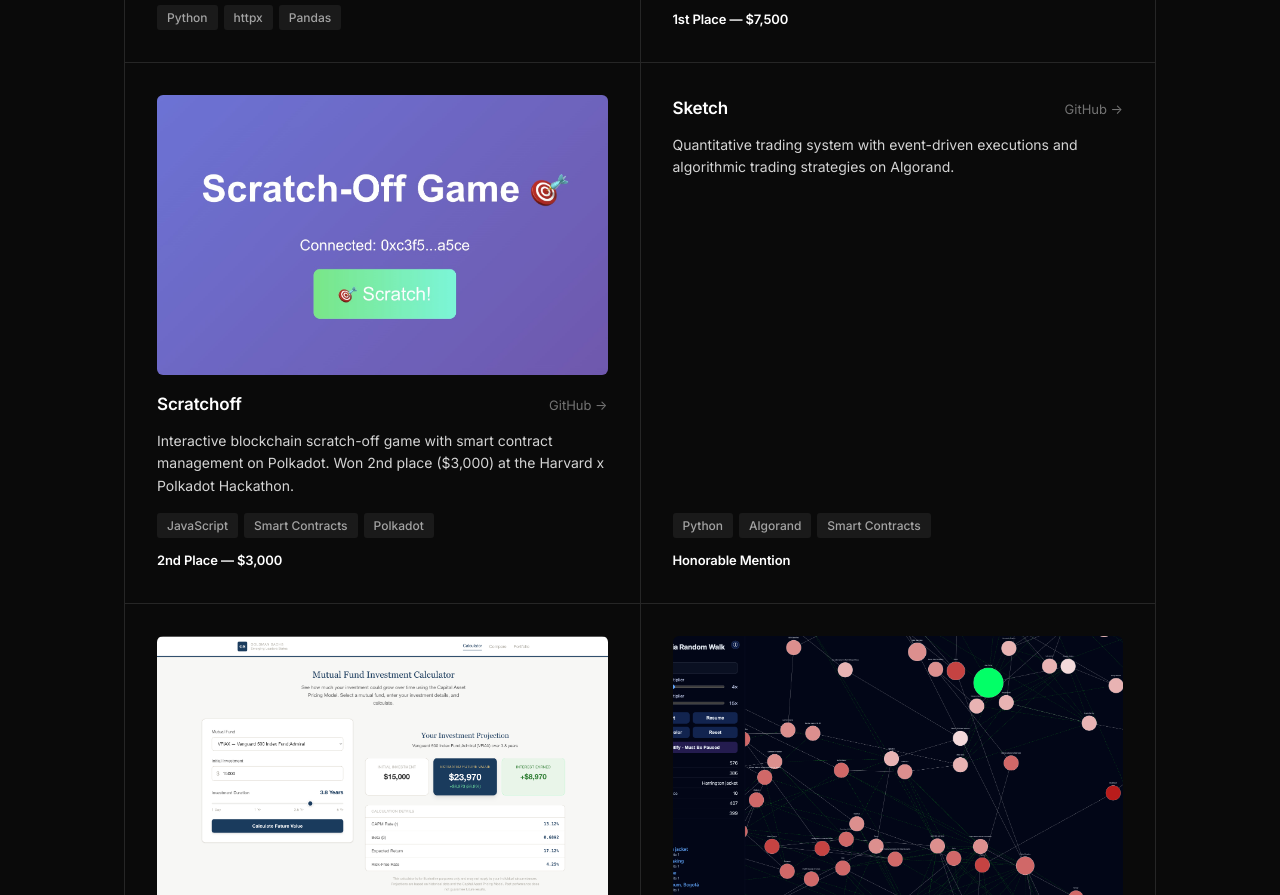
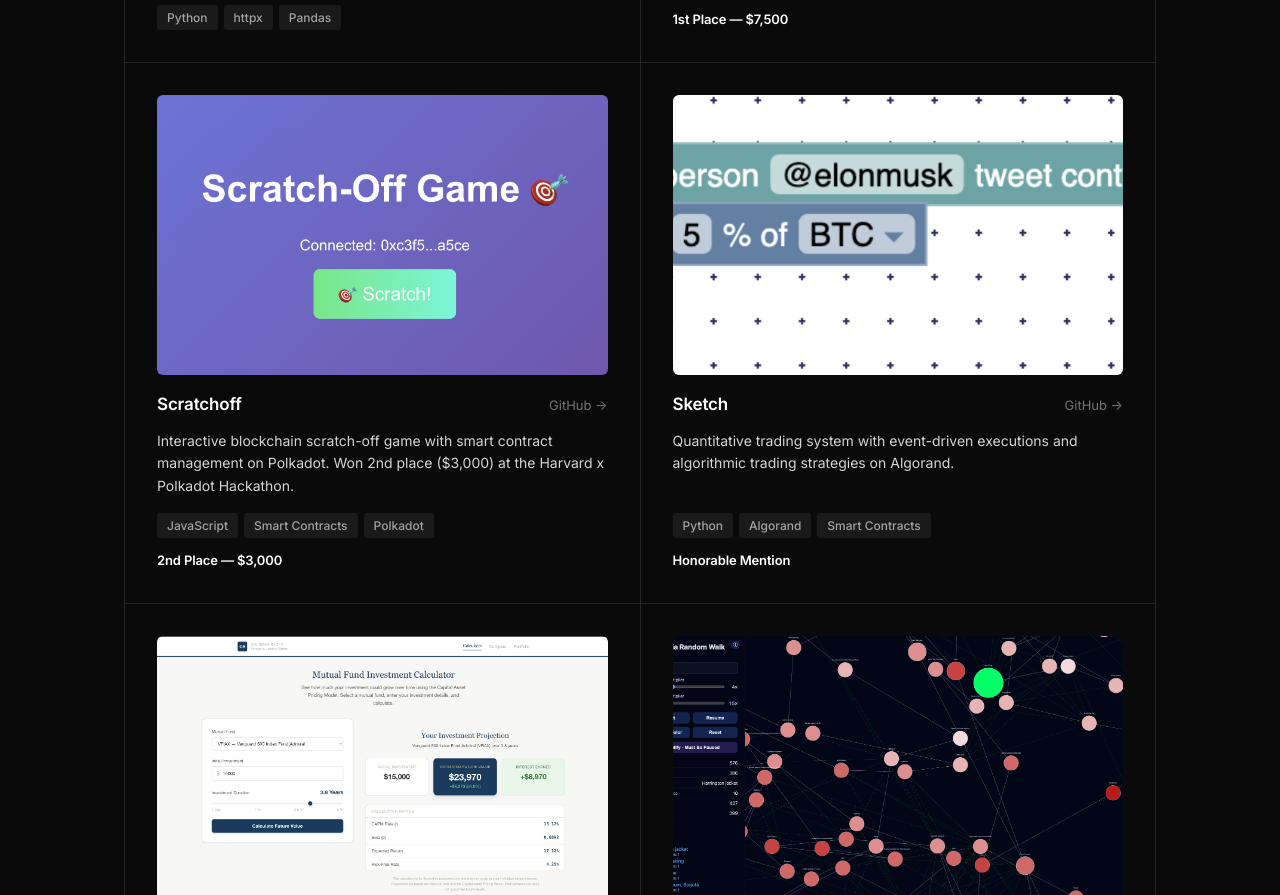
Before and after one commit to kostakarathana/personal_website, a website: page index.html in a window 1280 px wide. Shown: the part 2188-3083 px from the top of the page. Drawn offline with Linux system fonts and the light colour scheme.

Commit message:
edit; add sketch

```diff
--- a/index.html
+++ b/index.html
@@ -140,6 +140,7 @@
                     </article>
 
                     <article class="project">
+                        <img src="project_photos/sketch.png" alt="Sketch screenshot" class="project-img">
                         <div class="project-top">
                             <h3>Sketch</h3>
                             <a href="https://github.com/kostakarathana/chainblock" target="_blank" rel="noopener">GitHub &rarr;</a>
```
Also changed, not shown: project_photos/sketch.png (added).
